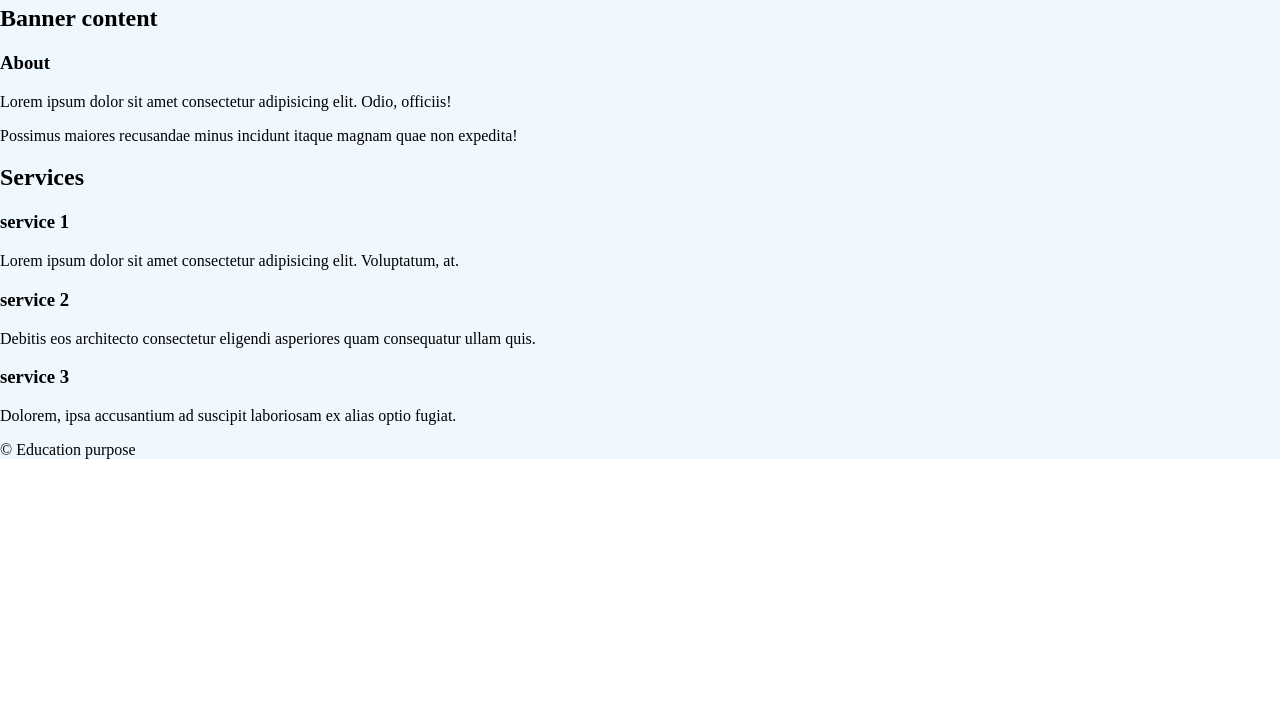
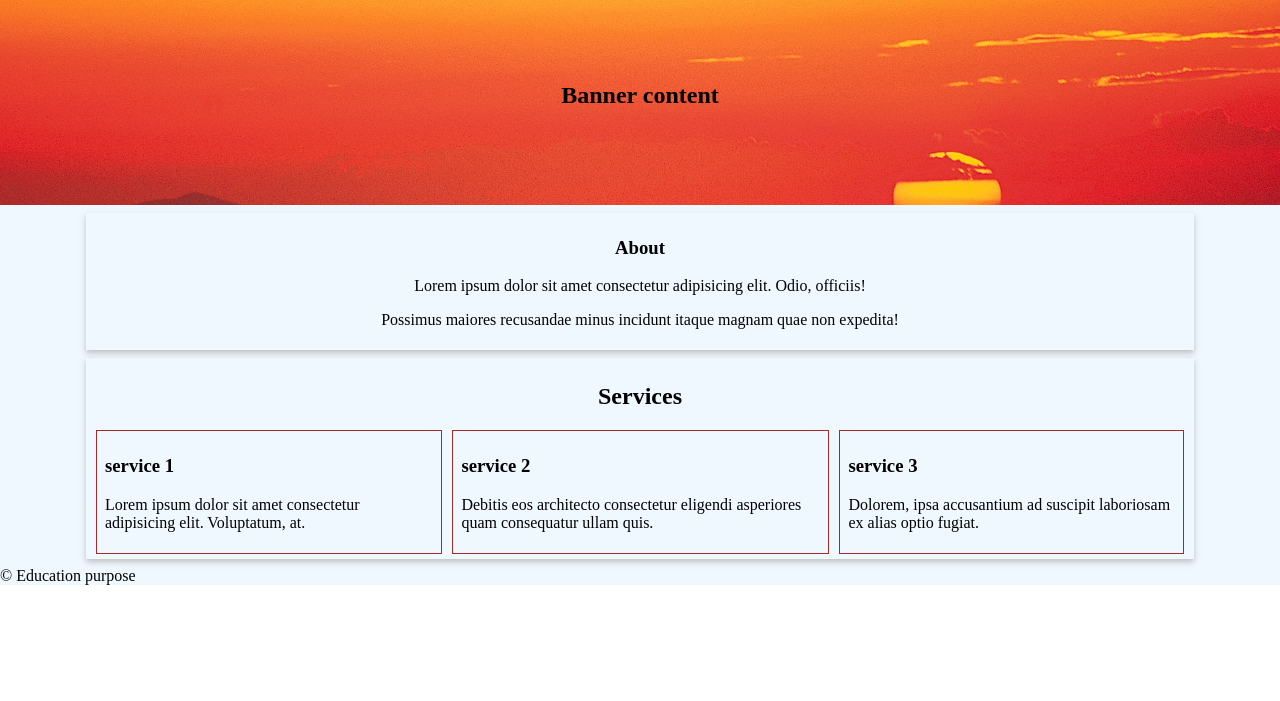
Before and after one commit to dineshgopalchand/MEAN-33, a plain HTML site: page UI/HTML/index.html in a window 1280 px wide. Shown: the part 99-800 px from the top of the page. Drawn offline with Linux system fonts and the light colour scheme.

Commit message:
more layout using flex

```diff
--- a/UI/HTML/index.html
+++ b/UI/HTML/index.html
@@ -67,6 +67,38 @@
         display: flex;
        justify-content: end;
       } */
+      .container {
+        width: 85%;
+        margin: auto;
+        padding: 5px 10px;
+        box-shadow: 0px 3px 6px #9999;
+      }
+      .text-center {
+        text-align: center;
+      }
+
+      .banner {
+        background-image: url(./images/mountains-at-sunset-cropped.jpg);
+        height: 220px;
+        background-size: cover;
+        display: flex;
+        justify-content: center;
+        align-items: center;
+      }
+      .m-y-1 {
+        margin-top: 0.5em;
+        margin-bottom: 0.5em;
+      }
+      .service-details {
+        display: flex;
+        gap: 10px;
+        justify-content: space-around;
+      }
+      .service {
+        border: 1px solid brown;
+        padding: 5px 8px;
+        max-width: 33%;
+      }
     </style>
   </head>
   <body>
@@ -92,11 +124,12 @@
           </ul>
         </nav>
       </header>
+
       <main>
         <div class="banner">
           <h2>Banner content</h2>
         </div>
-        <div class="about">
+        <div class="about container m-y-1 text-center">
           <h3>About</h3>
           <div class="about-content">
             <p>
@@ -109,8 +142,8 @@
             </p>
           </div>
         </div>
-        <div class="services">
-          <h2>Services</h2>
+        <div class="services container m-y-1">
+          <h2 class="text-center">Services</h2>
           <!-- div.service-details>div.service*3>h3{service $}+p>lorem10 -->
           <div class="service-details">
             <div class="service">
```
Also changed, not shown: UI/HTML/images/mountains-at-sunset-cropped.jpg (added), 1 other file.
